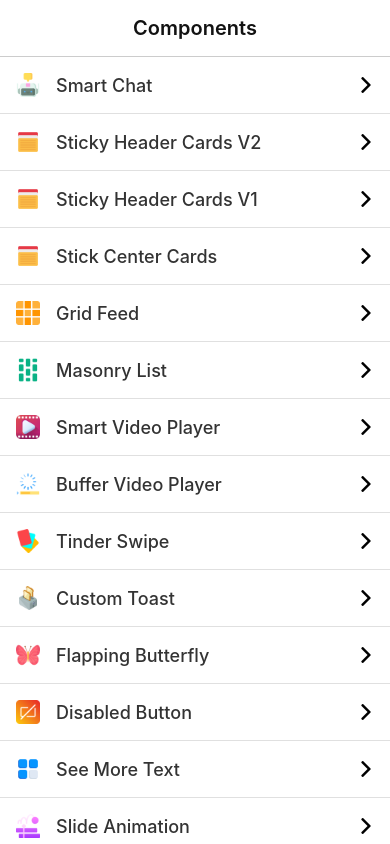
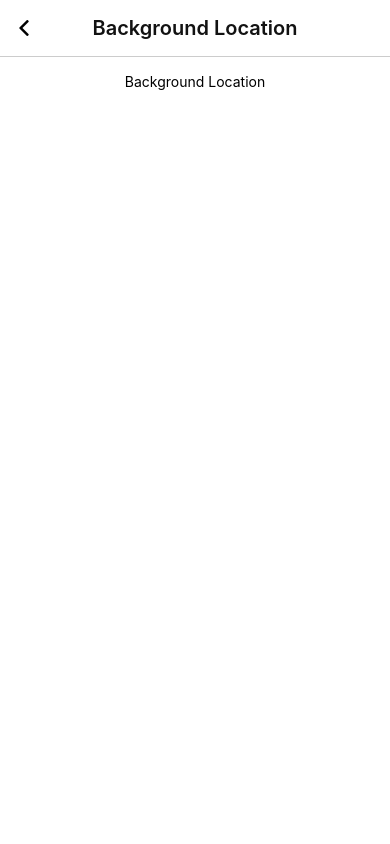
Before and after one commit to NaveenSutar/react-native-app-components, a React Native app: screen /BackGroundLocation in a window 390 px wide. Built offline with nearby package versions, Linux system fonts and the light colour scheme; what react-native-toast-notifications would draw is missing.

Commit message:
Added BackGroundLocation component with header and basic layout

```diff
--- /dev/null
+++ b/src/components/BackGroundLocation.tsx
@@ -0,0 +1,33 @@
+import React from 'react';
+import {View, StyleSheet, Text} from 'react-native';
+import Header from '../baseComponents/Header';
+
+const BackGroundLocation = () => {
+  const renderComponent = () => {
+    return (
+      <View style={styles.contentContainer}>
+        <Text>Background Location</Text>
+      </View>
+    );
+  };
+
+  return (
+    <View style={styles.container}>
+      <Header title="Background Location" isBackVisible />
+      {renderComponent()}
+    </View>
+  );
+};
+
+const styles = StyleSheet.create({
+  container: {
+    flex: 1,
+    backgroundColor: '#fff',
+  },
+  contentContainer: {
+    padding: 16,
+    alignItems: 'center',
+  },
+});
+
+export default BackGroundLocation;
--- a/src/navigators/AppStack.tsx
+++ b/src/navigators/AppStack.tsx
@@ -21,6 +21,7 @@ import StickCenterCards from '../components/StickCenterCards';
 import StickyHeaderCardsVersionOne from '../components/StickyHeaderCardsVersionOne';
 import StickyHeaderCardsVersionTwo from '../components/StickyHeaderCardsVersionTwo';
 import SmartChat from '../components/SmartChat';
+import BackGroundLocation from '../components/BackGroundLocation';
 
 const Stack = createNativeStackNavigator();
 
@@ -62,6 +63,7 @@ function AppStack() {
           component={StickyHeaderCardsVersionTwo}
         />
         <Stack.Screen name="SmartChat" component={SmartChat} />
+        <Stack.Screen name="BackGroundLocation" component={BackGroundLocation} />
       </Stack.Navigator>
     </View>
   );
--- a/src/screens/Home.tsx
+++ b/src/screens/Home.tsx
@@ -122,6 +122,12 @@ const Home = () => {
       title: 'Smart Chat',
       screen: 'SmartChat',
     },
+    {
+      id: 19,
+      icon: require('../assets/icons/background.png'),
+      title: 'Background Location',
+      screen: 'BackGroundLocation',
+    },
   ];
 
   const renderItem = ({
```
Also changed, not shown: src/assets/icons/background.png (added).
